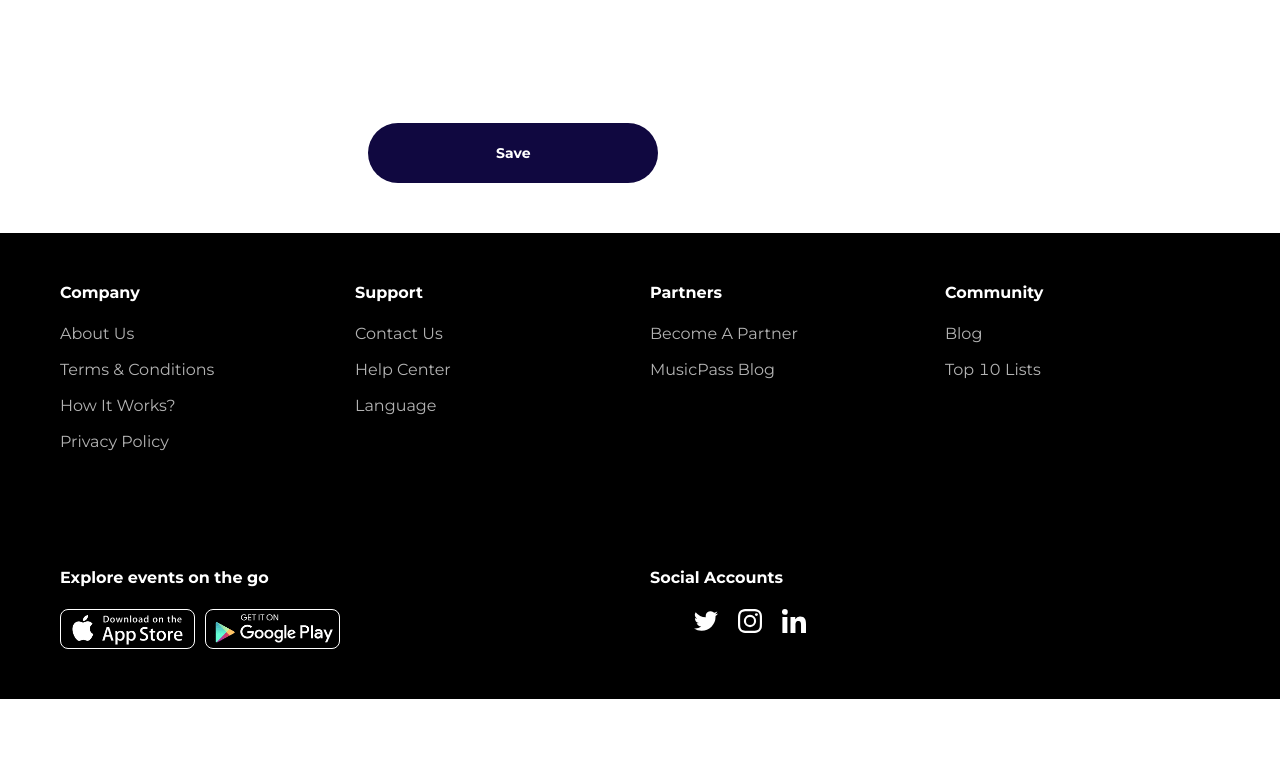
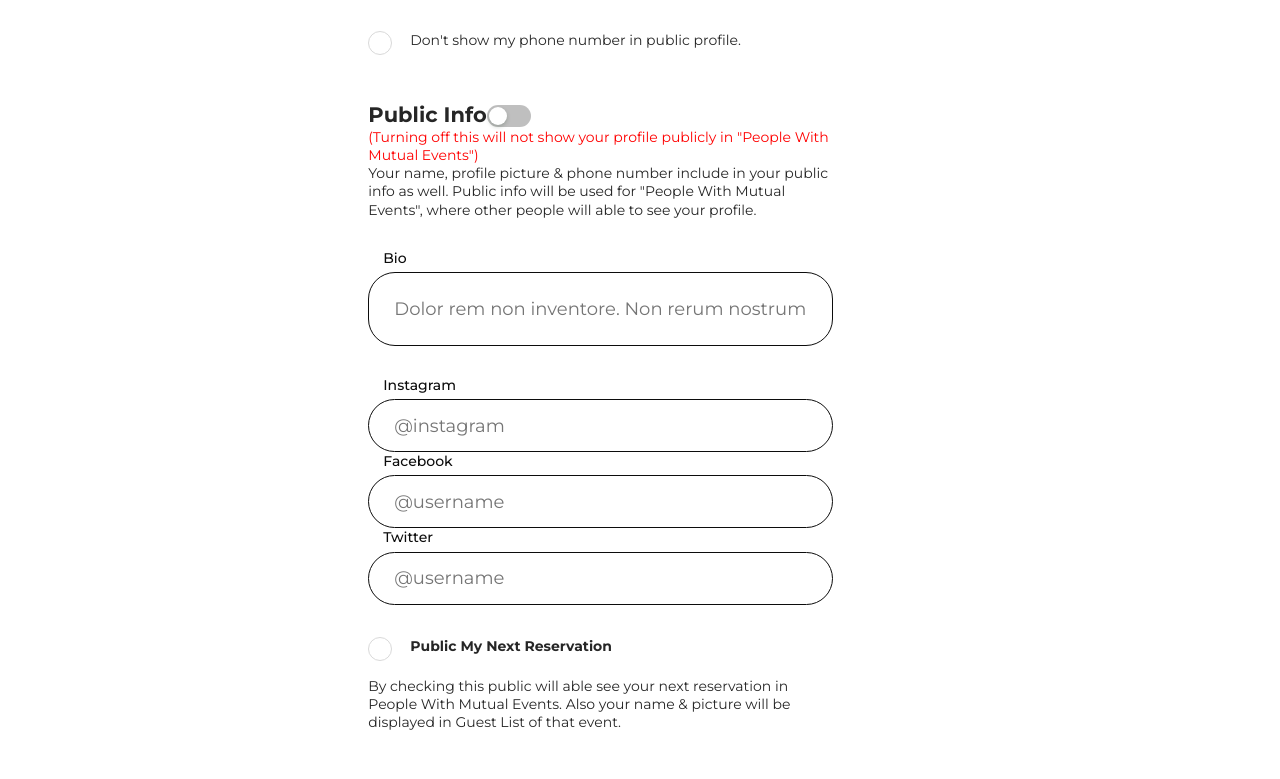
Before and after one commit to Bse161078/musicstep, a React (Create React App) app: page /dashboard/basic-info in a window 1280 px wide. Shown: the part 801-1580 px from the top of the page. Before the commit the page ends 1500 px from the top, so only its background shows below. Built offline with nearby package versions, Linux system fonts and the light colour scheme.

Commit message:
public info / modal functionality not working

```diff
--- a/src/admin/components/Modals/ModalWrapper/ModalWrapper.style.ts
+++ b/src/admin/components/Modals/ModalWrapper/ModalWrapper.style.ts
@@ -1,9 +1,8 @@
-import { Modal } from "antd";
-import styled from "styled-components";
-import { FilledButtonStyle } from "../../../../styles/Common.style";
+import { Modal } from 'antd'
+import styled from 'styled-components'
+import { FilledButtonStyle } from '../../../../styles/Common.style'
 
 export const ModalWrapperStyle = styled(Modal)`
-
   .ant-modal-content {
     border-radius: 32px;
     box-shadow: 0px 0px 99px #0000004d;
@@ -19,20 +18,20 @@ export const ModalWrapperStyle = styled(Modal)`
         font-size: 36px;
         text-align: center;
 
-        @media ( max-width: 767px ) {
+        @media (max-width: 767px) {
           font-size: 24px;
         }
       }
     }
 
     .ant-modal-body {
-      font-family: "Montserrat", sans-serif;
+      font-family: 'Montserrat', sans-serif;
       text-align: center;
       font-weight: 600;
       padding: 0 30px;
       padding-bottom: 30px;
 
-      @media ( max-width: 767px ) {
+      @media (max-width: 767px) {
         padding-left: 0;
         padding-right: 0;
       }
@@ -71,9 +70,9 @@ export const ModalWrapperStyle = styled(Modal)`
   }
   .bold-description {
     font-size: 17px;
-    color: #FF33CC;
+    color: #ff33cc;
     font-weight: 700;
     padding-bottom: 30px;
+    cursor: pointer;
   }
-
-`;
+`
--- a/src/admin/components/Modals/ModalWrapper/ModalWrapper.tsx
+++ b/src/admin/components/Modals/ModalWrapper/ModalWrapper.tsx
@@ -20,6 +20,7 @@ type ModalWrapperProps = {
   handleOkClick?: any
   isFooter?: boolean
   boldDescription?: string
+  handleDescriptionClick?: () => void
 }
 const ModalWrapper = (props: ModalWrapperProps) => {
   const {
@@ -34,6 +35,7 @@ const ModalWrapper = (props: ModalWrapperProps) => {
     handleOkClick,
     description,
     boldDescription,
+    handleDescriptionClick,
     isFooter = true,
   } = props
 
@@ -44,7 +46,6 @@ const ModalWrapper = (props: ModalWrapperProps) => {
   const handleOk = () => {
     setIsModalVisible(false)
   }
-
   const handleCancel = () => {
     setIsModalVisible(false)
   }
@@ -84,7 +85,9 @@ const ModalWrapper = (props: ModalWrapperProps) => {
         {description ? (
           <p className="description">{description}</p>
         ) : (
-          <p className="bold-description">{boldDescription}</p>
+          <p className="bold-description" onClick={handleDescriptionClick}>
+            {boldDescription}
+          </p>
         )}
 
         {children}
--- a/src/components/InputCheckbox/InputCheckbox.tsx
+++ b/src/components/InputCheckbox/InputCheckbox.tsx
@@ -20,7 +20,6 @@ const InputCheckbox = (props: CheckboxProps) => {
       ? "#ff3d3d"
       : "#dcdcdc";
   const check = isCorrectOption ? undefined : invalid;
-  console.log("check: ", check);
   return (
     <CheckboxWrapperStyle className={className} onClick={onClick}>
       <span>{label}</span>
--- a/src/userDashboard/components/EditProfileForm/EditProfileForm.style.ts
+++ b/src/userDashboard/components/EditProfileForm/EditProfileForm.style.ts
@@ -1,4 +1,4 @@
-import styled from "styled-components";
+import styled from 'styled-components'
 
 export const EditProfileFormStyle = styled.div`
   .form-wrapper {
@@ -22,6 +22,7 @@ export const EditProfileFormStyle = styled.div`
 
     .multi-column {
       display: grid;
+
       grid-template-columns: 1fr 1fr;
       grid-gap: 20px;
 
@@ -39,6 +40,9 @@ export const EditProfileFormStyle = styled.div`
         grid-template-columns: 1fr;
       }
     }
+    .red-text {
+      color: red;
+    }
 
     .avatar-wrapper {
       display: grid;
@@ -52,4 +56,4 @@ export const EditProfileFormStyle = styled.div`
       }
     }
   }
-`;
+`
--- a/src/userDashboard/components/EditProfileForm/EditProfileForm.tsx
+++ b/src/userDashboard/components/EditProfileForm/EditProfileForm.tsx
@@ -1,19 +1,23 @@
-import axios from "axios";
-import { Form, Formik } from "formik";
-import React from "react";
-import { InputBox } from "../../../components";
-import { useLoginContext } from "../../../context/authenticationContext";
-import {
-  FilledButtonStyle,
-  OutlineButtonStyle,
-} from "../../../styles/Common.style";
-import { EditProfileFormStyle } from "./EditProfileForm.style";
+import axios from 'axios'
+import { Form, Formik } from 'formik'
+import React, { useState } from 'react'
+import { InputBox, InputCheckbox } from '../../../components'
+import { useLoginContext } from '../../../context/authenticationContext'
+import { OutlineButtonStyle } from '../../../styles/Common.style'
+import { Switch } from 'antd'
+import { EditProfileFormStyle } from './EditProfileForm.style'
+import { PeopleWithMutualFreindsModal } from '../Modals'
 
 const EditProfileForm = () => {
-  const { state } = useLoginContext();
+  const { state } = useLoginContext()
+  const [isPublicProfileVisible, setPublicProfileVisible] = useState()
+  const handleToggleChange = (checked: any) => {
+    console.log(checked)
+    setPublicProfileVisible(checked)
+  }
   const handleEditProfile = (e: any) => {
     axios.put(
-      "https://music-pass-backend.herokuapp.com/v1/users/updatePersonalInformation",
+      'https://music-pass-backend.herokuapp.com/v1/users/updatePersonalInformation',
       {
         firstName: e.firstName,
         lastName: e.lastName,
@@ -21,21 +25,22 @@ const EditProfileForm = () => {
         email: e.email,
         phoneNumber: e.phone,
       },
-      {headers: { Authorization: `Bearer ${state.authToken}` }}
-    );
-  };
+      { headers: { Authorization: `Bearer ${state.authToken}` } },
+    )
+  }
 
   return (
+    <>
       <EditProfileFormStyle>
         <Formik
           initialValues={{
-          firstName: "",
-          lastName: "",
-          dateOfBirth: "",
-          email: "",
-          countryCode: "",
-          phone: "",
-          photo: "",
+            firstName: '',
+            lastName: '',
+            dateOfBirth: '',
+            email: '',
+            countryCode: '',
+            phone: '',
+            photo: '',
           }}
           onSubmit={handleEditProfile}
         >
@@ -48,12 +53,75 @@ const EditProfileForm = () => {
                 </div>
 
                 <InputBox label="Date Of Birth" name="dateOfBirth" />
-
                 <InputBox label="Email Address" name="email" />
-
                 <div className="custom-columns">
                   <InputBox label="Country Code" name="countryCode" />
                   <InputBox label="Phone Number" name="phone" />
+                </div>
+                <InputCheckbox
+                  name="phoneno"
+                  onClick={() => {}}
+                  className=""
+                  label="Don't show my phone number in public profile."
+                  isCorrectOption={true}
+                />
+                <div>
+                  <h1>
+                    Public Info
+                    <Switch  onChange={handleToggleChange} />
+                  </h1>
+                  <p className="red-text">
+                    (Turning off this will not show your profile publicly in
+                    "People With Mutual Events")
+                  </p>
+                  <p>
+                    Your name, profile picture & phone number include in your
+                    public info as well. Public info will be used for "People
+                    With Mutual Events", where other people will able to see
+                    your profile.
+                  </p>
+                </div>
+                <div>
+                  <InputBox
+                    label="Bio"
+                    name="bio"
+                    radiusType="27px"
+                    height="74px"
+                    placeholder="Dolor rem non inventore. Non rerum nostrum. Sit consectetur dolorem voluptatem sit dolorem. Deleniti vel sit dolorem illo sed culpa."
+                  />
+                </div>
+                <div>
+                  <InputBox
+                    label="Instagram"
+                    name="instagram"
+                    placeholder="@instagram"
+                  />
+                  <InputBox
+                    label="Facebook"
+                    placeholder="@username"
+                    name="facebook"
+                  />
+                  <InputBox
+                    label="Twitter"
+                    placeholder="@username"
+                    name="twitter"
+                  />
+                </div>
+                <div>
+                  <h1>
+                    <InputCheckbox
+                      name="phoneno"
+                      onClick={() => {}}
+                      className=""
+                      label="Public My Next Reservation"
+                      isCorrectOption={true}
+                    />
+                  </h1>
+                  <p>
+                    By checking this public will able see your next reservation
+                    in People With Mutual Events. Also your name & picture will
+                    be displayed in Guest List of that event.
+                  </p>
                 </div>
               </div>
 
@@ -69,15 +137,15 @@ const EditProfileForm = () => {
                   </OutlineButtonStyle>
                 </div>
               </div>
-
-            <FilledButtonStyle width="290px" height="60px" buttonType="dark">
-              Save
-            </FilledButtonStyle>
             </Form>
           )}
         </Formik>
       </EditProfileFormStyle>
-  );
-};
+      <PeopleWithMutualFreindsModal
+        isPublicProfileVisible={isPublicProfileVisible}
+      />
+    </>
+  )
+}
 
-export default EditProfileForm;
+export default EditProfileForm
--- a/src/userDashboard/components/Modals/PeopleWithMutualFreinds/PeopleWithMutualFreindsModal.tsx
+++ b/src/userDashboard/components/Modals/PeopleWithMutualFreinds/PeopleWithMutualFreindsModal.tsx
@@ -3,16 +3,20 @@ import PeopleWithMutualFreindsModalStyle from './PeopleWithMutualFreindsModal.st
 import { ModalWrapper } from '../../../../admin/components/Modals/ModalWrapper'
 import { ProfileModal } from '..'
 import { PeopleList } from './PeopleList'
+import { useHistory } from 'react-router-dom'
 
 type PeopleWithMutualFreindsModalProps = {
-  isModalVisible: boolean
-  setIsModalVisible: (data: boolean) => void
+  isModalVisible?: boolean
+  setIsModalVisible?: (data: boolean) => void
+  isPublicProfileVisible?: boolean
 }
 const PeopleWithMutualFreindsModal = (
   props: PeopleWithMutualFreindsModalProps,
 ) => {
-  const { isModalVisible, setIsModalVisible } = props
+  const history = useHistory()
+  const { isModalVisible, setIsModalVisible, isPublicProfileVisible } = props
   const [isProfileModalVisible, setIsProfileModalVisible] = useState(false)
+
   return (
     <>
       <ModalWrapper
@@ -23,10 +27,12 @@ const PeopleWithMutualFreindsModal = (
         width="875px"
         height="710px"
         boldDescription="Manage My Public Profile"
+        handleDescriptionClick={() => {
+          history.push('/dashboard/basic-info')
+        }}
       >
         <PeopleWithMutualFreindsModalStyle>
-          <PublicProfileOff />
-          <PeopleList />
+          {isPublicProfileVisible ? <PeopleList /> : <PublicProfileOff />}
         </PeopleWithMutualFreindsModalStyle>
       </ModalWrapper>
       <ProfileModal
@@ -40,12 +46,21 @@ const PeopleWithMutualFreindsModal = (
 export default PeopleWithMutualFreindsModal
 
 const PublicProfileOff = () => {
+  const history = useHistory()
   return (
     <div className="text-wrapper">
       <p className="center-text">
         Public Profile Display must be On to match others.
         <p>
-          <span className="link">Click here</span> to change settings
+          <span
+            className="link"
+            onClick={() => {
+              history.push('/dashboard/basic-info')
+            }}
+          >
+            Click here
+          </span>{' '}
+          to change settings
         </p>
       </p>
     </div>
```
Also changed, not shown: src/admin/components/AddVenueProfileForm/AddVenueProfileForm.tsx (+21 -22 lines). Lines whose indentation alone changed are shown as unchanged.
